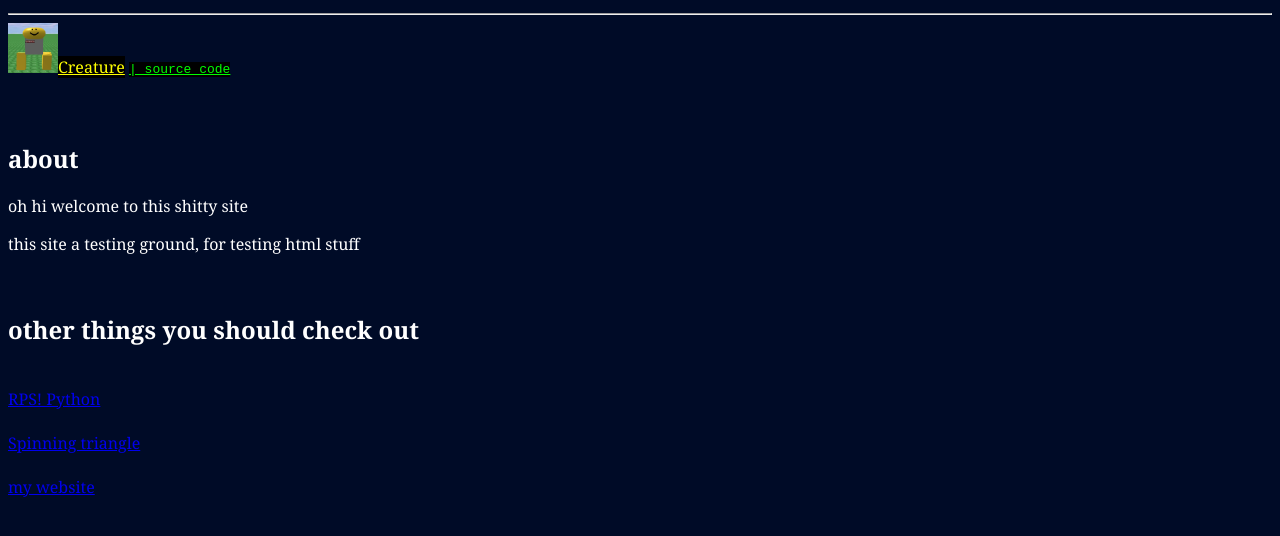
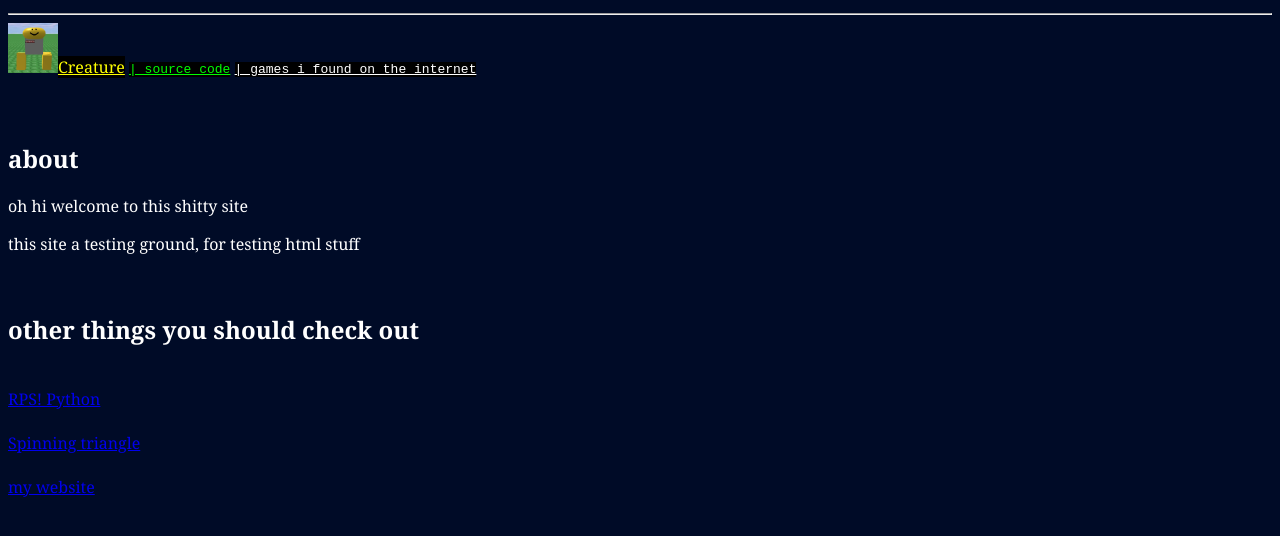
Before and after one commit to GAB644/GAB644-s-shitsite, a plain HTML site: page index.html in a window 1280 px wide. Shown: the part 238-774 px from the top of the page. Drawn offline with Linux system fonts and the light colour scheme.

Commit message:
Add files via upload

```diff
--- a/index.html
+++ b/index.html
@@ -17,6 +17,7 @@
 <hr>
 <img src="things/Creature/creature.png" style="width:50px;height:50px;"><a style="color:yellow; background-color:black;" href="things/Creature/creature.html">Creature</a>
 <a style="color:lime;font-family: monospace; background-color:black;" href="https://github.com/GAB644/GAB644-s-shitsite">| source code</a>
+<a style="color:white; font-family: monospace; background-color:black;" href="games/index.html">| games i found on the internet</a>
 <br>
 <br>
 <br>
@@ -42,5 +43,4 @@
 
 <br>
 </body>
-
 </html>
```
